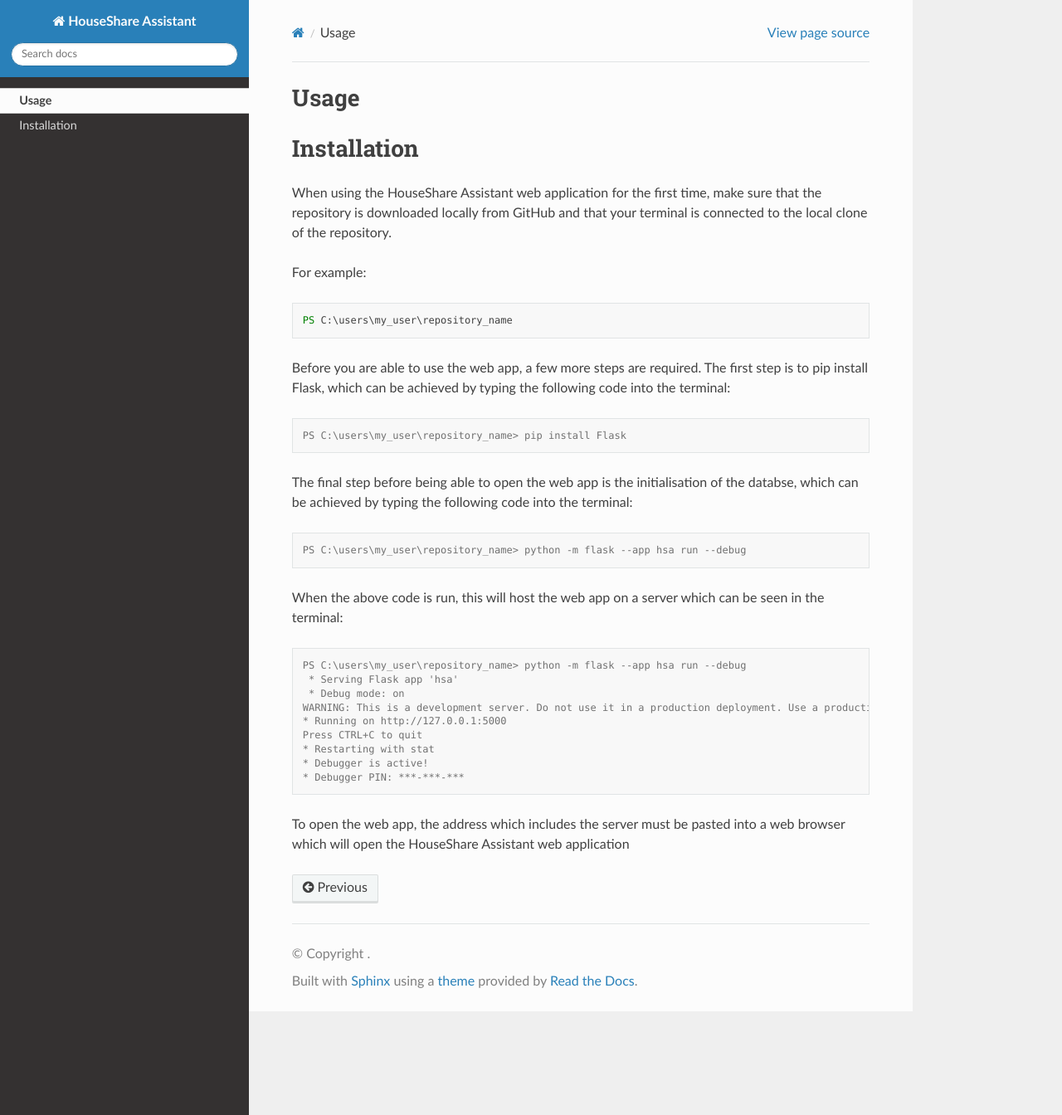
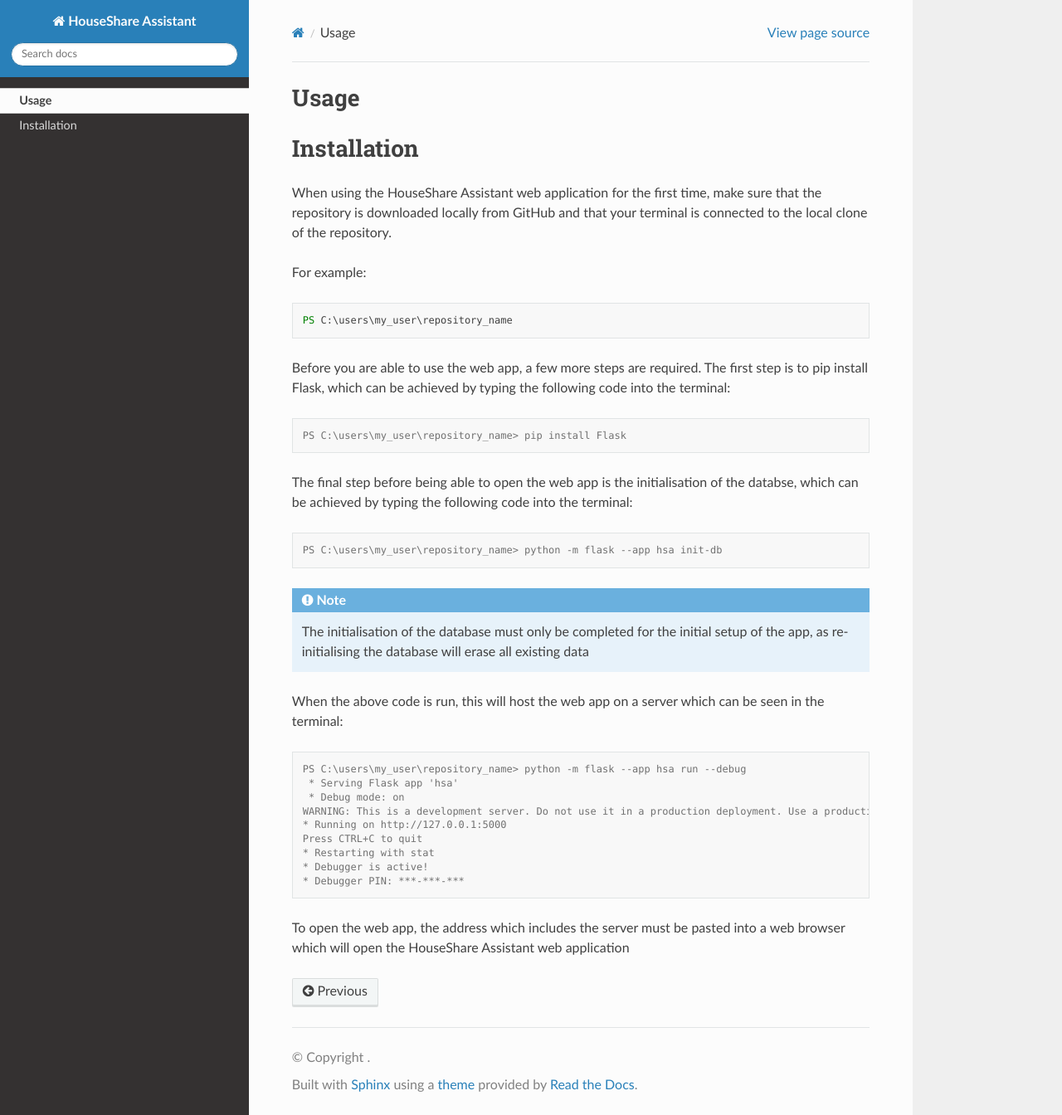
Before and after one commit to up2194063/SETAP-Owen-and-Billy, a Sphinx documentation site: the page built from docs/usage.rst, in a window 1280 px wide and 1344 px high. Shown: the whole window at 83% size. Built offline with Sphinx 7.4.7 and the Read the Docs theme 3.1.0, drawn with Linux system fonts in a browser that asks for light colours.

Commit message:
Update usage.rst

```diff
--- a/docs/usage.rst
+++ b/docs/usage.rst
@@ -25,7 +25,11 @@
 
 .. code-block:: console
 
-    PS C:\users\my_user\repository_name> python -m flask --app hsa run --debug
+    PS C:\users\my_user\repository_name> python -m flask --app hsa init-db
+
+.. note::
+
+    The initialisation of the database must only be completed for the initial setup of the app, as re-initialising the database will erase all existing data
 
 When the above code is run, this will host the web app on a server which can be seen in the terminal:
 
```
